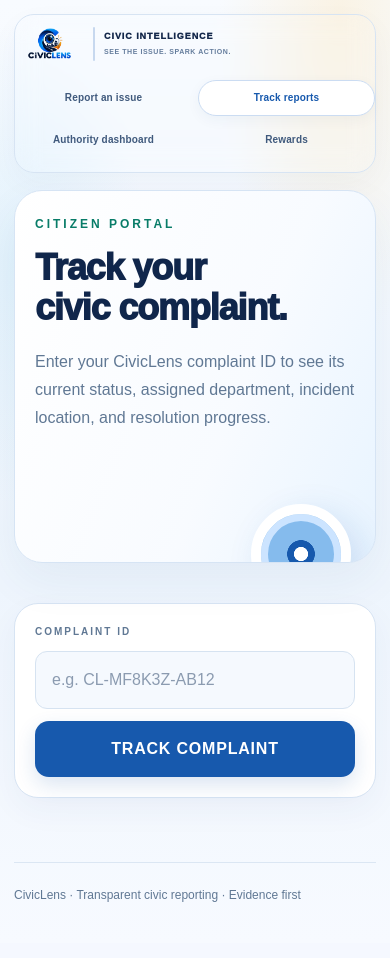
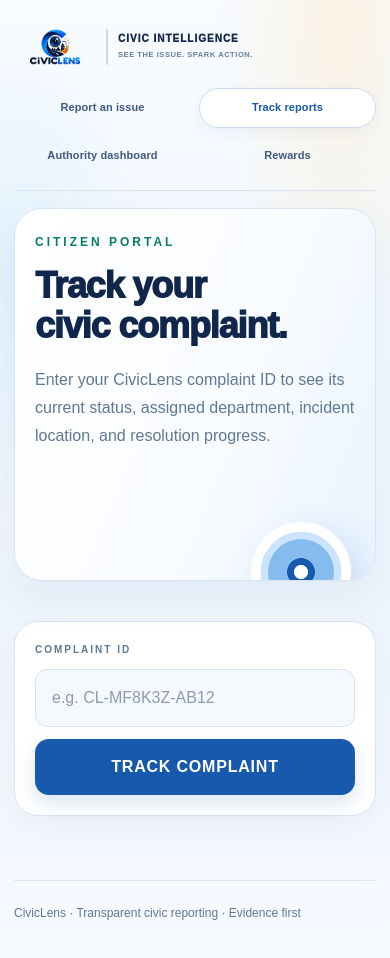
Before and after one commit to aayushmalve/civiclens-hacktober-041026, a Next.js app: page /track in a window 390 px wide. Shown: the top 958 px of the page. Built offline with nearby package versions, Linux system fonts and the light colour scheme.

Commit message:
Document CivicLens and update prototype

```diff
--- a/src/app/globals.css
+++ b/src/app/globals.css
@@ -518,3 +518,75 @@ body main:not(:has(.cl-hero)) h1 { letter-spacing: -.032em !important; }
 @media (max-width: 560px) {
   .cl-interior .cl-global-header { margin: 2px auto 17px !important; padding: 4px 0 14px !important; }
 }
+/* CivicLens final header polish: remove the interior-page header card and improve scale. */
+.cl-interior .cl-global-header,
+.cl-interior-verify .cl-global-header {
+  border: 0 !important;
+  border-bottom: 1px solid #d7e3f5 !important;
+  border-radius: 0 !important;
+  background: transparent !important;
+  box-shadow: none !important;
+  backdrop-filter: none !important;
+  padding: 8px 0 17px !important;
+  margin: 8px auto 20px !important;
+}
+
+/* A larger, better-balanced CivicLens identity across every page. */
+.cl-global-brand { gap: 15px !important; }
+.cl-global-logo {
+  width: 108px !important;
+  height: 76px !important;
+  object-fit: contain !important;
+}
+.cl-global-divider { height: 45px !important; }
+.cl-global-brand-copy strong {
+  font-size: 13px !important;
+  letter-spacing: .135em !important;
+}
+.cl-global-brand-copy small {
+  font-size: 9px !important;
+  letter-spacing: .14em !important;
+}
+main .cl-global-nav { gap: 8px !important; }
+main .cl-global-nav a {
+  min-height: 42px !important;
+  padding: 0 15px !important;
+  font-size: 12px !important;
+  letter-spacing: .01em !important;
+}
+
+@media (max-width: 950px) {
+  .cl-interior .cl-global-header,
+  .cl-interior-verify .cl-global-header {
+    border: 0 !important;
+    border-bottom: 1px solid #d7e3f5 !important;
+    border-radius: 0 !important;
+    background: transparent !important;
+    box-shadow: none !important;
+    padding: 8px 0 15px !important;
+    margin: 8px auto 18px !important;
+  }
+}
+
+@media (max-width: 560px) {
+  .cl-interior .cl-global-header,
+  .cl-interior-verify .cl-global-header {
+    border: 0 !important;
+    border-bottom: 1px solid #d7e3f5 !important;
+    border-radius: 0 !important;
+    background: transparent !important;
+    box-shadow: none !important;
+    padding: 4px 0 14px !important;
+    margin: 2px auto 17px !important;
+  }
+  .cl-global-brand { gap: 10px !important; }
+  .cl-global-logo { width: 82px !important; height: 58px !important; }
+  .cl-global-divider { height: 36px !important; }
+  .cl-global-brand-copy strong { font-size: 10px !important; letter-spacing: .1em !important; }
+  .cl-global-brand-copy small { font-size: 7.5px !important; letter-spacing: .075em !important; }
+  main .cl-global-nav a {
+    min-height: 40px !important;
+    padding: 0 8px !important;
+    font-size: 11px !important;
+  }
+}
```
Also changed, not shown: 1 other file (tests, documents, lock files or other folders).
